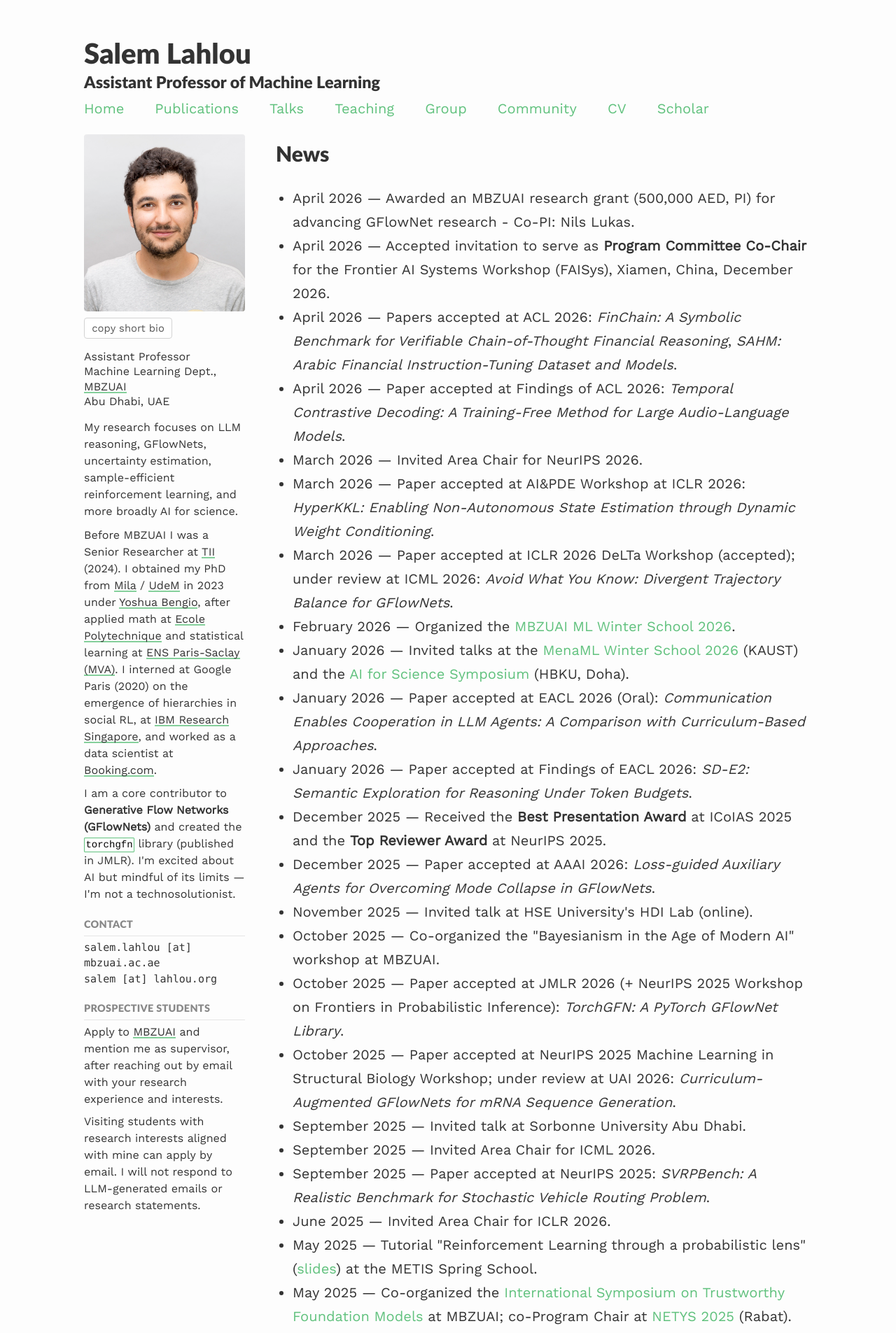
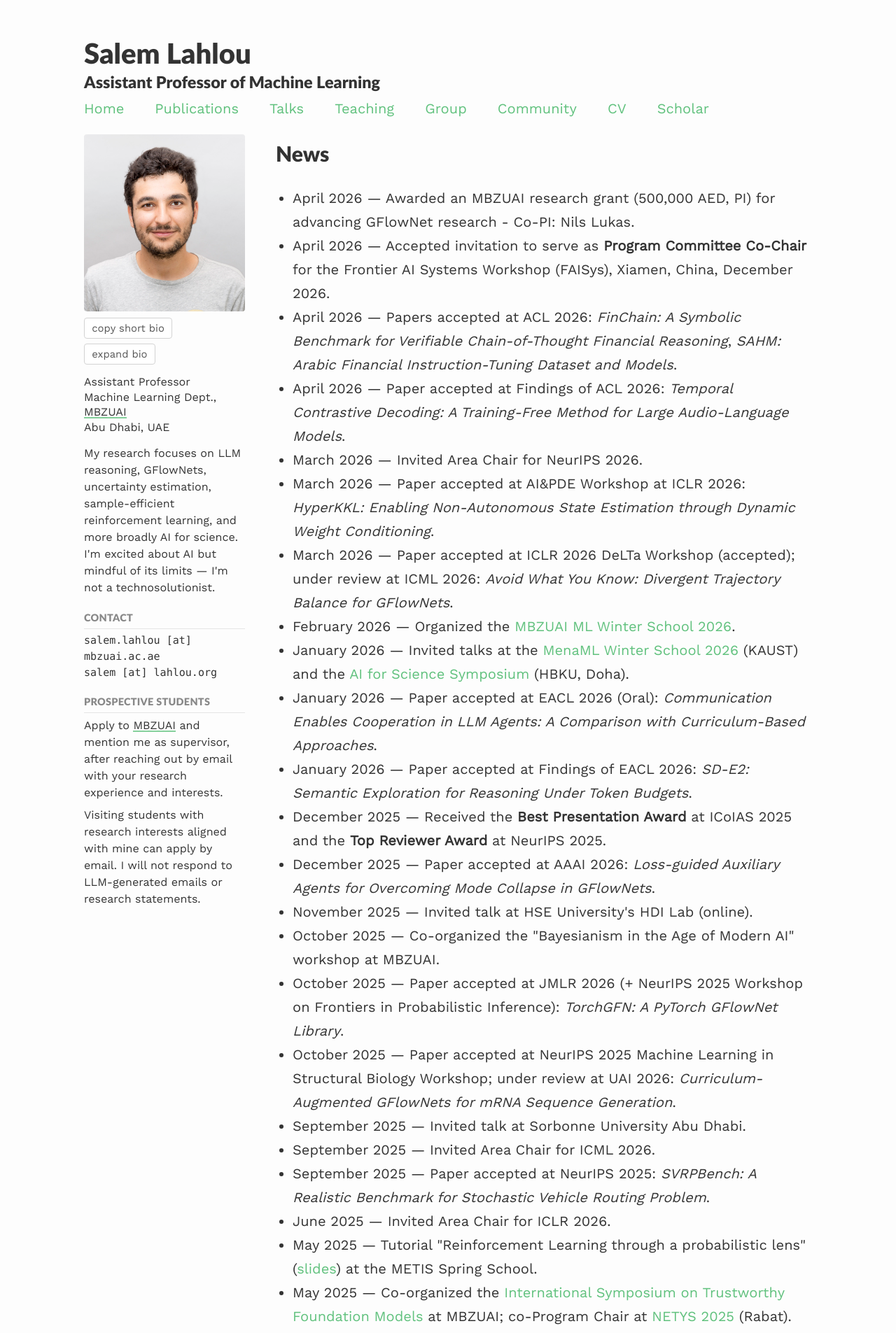
Before and after one commit to saleml/saleml.github.io, a Jekyll site: the page built from index.md, in a window 1280 px wide. Shown: the top 1905 px of the page at 70% size. Built offline with Jekyll 4.4.1, drawn with Linux system fonts in a browser that asks for light colours; nearby versions of some CDN libraries; some of the changed lines change nothing that is shown.

Commit message:
Add expand bio button and enhance bio section in index.md
- Introduced a new button to expand/collapse the detailed bio section for improved user interaction.
- Adjusted the layout of the bio section for better readability and user experience.
- Updated JavaScript functionality to handle the new expand/collapse feature.

```diff
--- a/index.md
+++ b/index.md
@@ -11,6 +11,7 @@
 
     <div class="copy-bio-row">
       <button id="copy-short-bio" type="button" class="copy-bio-btn">copy short bio</button>
+      <button id="expand-bio" type="button" class="copy-bio-btn">expand bio</button>
       <span id="copy-feedback" class="copy-feedback">copied</span>
       <div id="short-bio-source" hidden>Salem Lahlou is an Assistant Professor in the Machine Learning department at the Mohamed bin Zayed University of Artificial Intelligence (MBZUAI), Abu Dhabi. His research focuses on LLM reasoning, Generative Flow Networks (GFlowNets), uncertainty estimation, sample-efficient reinforcement learning, and AI for science. He is a core contributor to GFlowNets and created the torchgfn library, published in JMLR. He obtained his PhD in 2023 from Mila and Université de Montréal under the supervision of Yoshua Bengio, and previously studied applied mathematics at Ecole Polytechnique and statistical learning at ENS Paris-Saclay (MVA).</div>
     </div>
@@ -22,9 +23,11 @@
     </p>
 
     <div class="home-bio">
-      <p>My research focuses on LLM reasoning, GFlowNets, uncertainty estimation, sample-efficient reinforcement learning, and more broadly AI for science.</p>
-      <p>Before MBZUAI I was a Senior Researcher at <a href="https://www.tii.ae/" target="_blank">TII</a> (2024). I obtained my PhD from <a href="https://mila.quebec/en/" target="_blank">Mila</a> / <a href="https://www.umontreal.ca/en" target="_blank">UdeM</a> in 2023 under <a href="https://yoshuabengio.org/" target="_blank">Yoshua Bengio</a>, after applied math at <a href="https://www.polytechnique.edu/" target="_blank">Ecole Polytechnique</a> and statistical learning at <a href="https://ens-paris-saclay.fr/" target="_blank">ENS Paris-Saclay (MVA)</a>. I interned at Google Paris (2020) on the emergence of hierarchies in social RL, at <a href="https://researcher.watson.ibm.com/researcher/view_group.php?id=8131" target="_blank">IBM Research Singapore</a>, and worked as a data scientist at <a href="https://www.booking.com/">Booking.com</a>.</p>
-      <p>I am a core contributor to <strong>Generative Flow Networks (GFlowNets)</strong> and created the <a href="https://github.com/GFNOrg/torchgfn" target="_blank"><code>torchgfn</code></a> library (published in JMLR). I'm excited about AI but mindful of its limits &mdash; I'm not a technosolutionist.</p>
+      <p>My research focuses on LLM reasoning, GFlowNets, uncertainty estimation, sample-efficient reinforcement learning, and more broadly AI for science. I'm excited about AI but mindful of its limits &mdash; I'm not a technosolutionist.</p>
+      <div id="bio-extra" hidden>
+        <p>Before MBZUAI I was a Senior Researcher at <a href="https://www.tii.ae/" target="_blank">TII</a> (2024). I obtained my PhD from <a href="https://mila.quebec/en/" target="_blank">Mila</a> / <a href="https://www.umontreal.ca/en" target="_blank">UdeM</a> in 2023 under <a href="https://yoshuabengio.org/" target="_blank">Yoshua Bengio</a>, after applied math at <a href="https://www.polytechnique.edu/" target="_blank">Ecole Polytechnique</a> and statistical learning at <a href="https://ens-paris-saclay.fr/" target="_blank">ENS Paris-Saclay (MVA)</a>. I interned at Google Paris (2020) on the emergence of hierarchies in social RL, at <a href="https://researcher.watson.ibm.com/researcher/view_group.php?id=8131" target="_blank">IBM Research Singapore</a>, and worked as a data scientist at <a href="https://www.booking.com/">Booking.com</a>.</p>
+        <p>I am a core contributor to <strong>Generative Flow Networks (GFlowNets)</strong> and created the <a href="https://github.com/GFNOrg/torchgfn" target="_blank"><code>torchgfn</code></a> library (published in JMLR).</p>
+      </div>
     </div>
 
     <div class="home-section">
@@ -104,6 +107,10 @@
   margin-bottom: 0.55em;
 }
 .copy-bio-row {
+  display: flex;
+  flex-wrap: wrap;
+  align-items: center;
+  gap: 0.4em;
   margin-bottom: 0.9em;
 }
 .home-position {
@@ -178,20 +185,35 @@
 
 <script>
   (function() {
-    const btn = document.getElementById('copy-short-bio');
+    const copyBtn = document.getElementById('copy-short-bio');
     const fb = document.getElementById('copy-feedback');
     const src = document.getElementById('short-bio-source');
-    if (!btn) return;
-    btn.addEventListener('click', async () => {
-      try {
-        await navigator.clipboard.writeText(src.textContent.trim());
-        fb.style.display = 'inline';
-        setTimeout(() => { fb.style.display = 'none'; }, 1800);
-      } catch (e) {
-        fb.textContent = 'copy failed';
-        fb.style.color = '#c00';
-        fb.style.display = 'inline';
-      }
-    });
+    if (copyBtn) {
+      copyBtn.addEventListener('click', async () => {
+        try {
+          await navigator.clipboard.writeText(src.textContent.trim());
+          fb.style.display = 'inline';
+          setTimeout(() => { fb.style.display = 'none'; }, 1800);
+        } catch (e) {
+          fb.textContent = 'copy failed';
+          fb.style.color = '#c00';
+          fb.style.display = 'inline';
+        }
+      });
+    }
+
+    const expandBtn = document.getElementById('expand-bio');
+    const extra = document.getElementById('bio-extra');
+    if (expandBtn && extra) {
+      expandBtn.addEventListener('click', () => {
+        if (extra.hasAttribute('hidden')) {
+          extra.removeAttribute('hidden');
+          expandBtn.textContent = 'collapse bio';
+        } else {
+          extra.setAttribute('hidden', '');
+          expandBtn.textContent = 'expand bio';
+        }
+      });
+    }
   })();
 </script>
```
